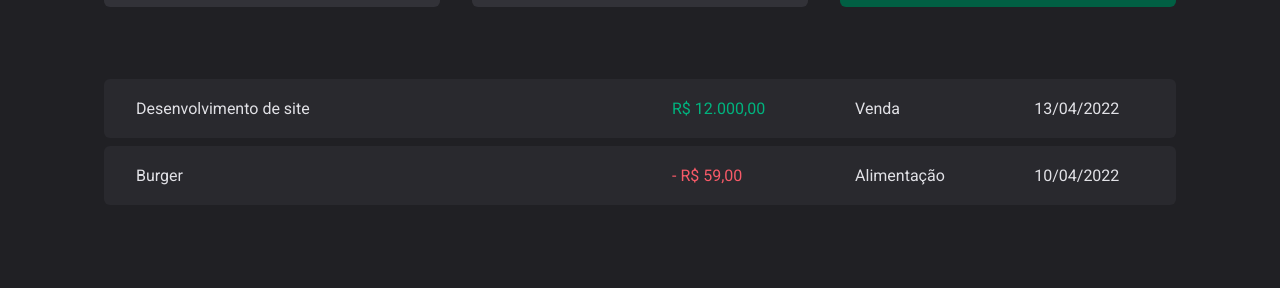
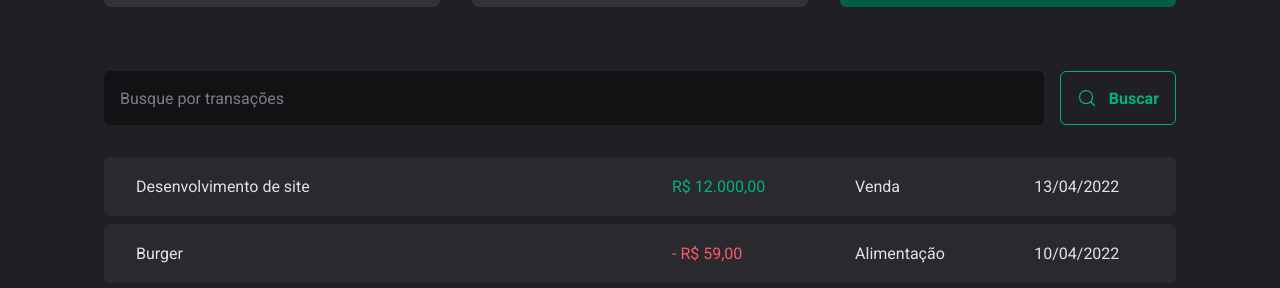
Before and after one commit to artenlf/ignite-dt-money, a React (Vite) app: page / in a window 1280 px wide. Shown: the part 523-811 px from the top of the page. Built offline with nearby package versions, Linux system fonts and the light colour scheme.

Commit message:
feat: created SearchForm component and styles for transactions page

```diff
--- /dev/null
+++ b/src/pages/Transactions/components/SearchForm/index.tsx
@@ -0,0 +1,15 @@
+import { MagnifyingGlass } from "phosphor-react";
+import { SearchFormContainer } from "./styles";
+
+export function SearchForm() {
+  return (
+      <SearchFormContainer>
+        <input type="text" placeholder="Busque por transações" />
+
+        <button type="submit">
+          <MagnifyingGlass size={20} />
+          Buscar
+        </button>
+      </SearchFormContainer>
+    )
+}
--- /dev/null
+++ b/src/pages/Transactions/components/SearchForm/styles.ts
@@ -0,0 +1,44 @@
+import styled from "styled-components";
+
+
+export const SearchFormContainer = styled.form`
+  display: flex;
+  gap: 1rem;
+
+  input {
+    flex: 1;
+    border-radius: 6px;
+    border: 0;
+    background: ${props => props.theme["gray-900"]};
+    color: ${props => props.theme["gray-300"]};
+    padding: 1rem;
+
+    &::placeholder {
+      color: ${props => props.theme["gray-500"]};
+      }
+    }
+
+    button {
+      display: flex;
+      align-items: center;
+      gap: 0.75rem;
+
+      border: 0;
+      padding: 1rem;
+      background: transparent;
+      border: 1px solid ${props => props.theme["green-300"]};
+      color: ${props => props.theme["green-300"]};
+      font-weight: bold;
+      border-radius: 6px;
+
+      &:hover {
+        background: ${props => props.theme["green-500"]};
+        border-color: ${props => props.theme["green-500"]};
+        color: ${props => props.theme.white};
+        transition:
+          background-color 0.2s,
+          color 0.2s,
+          border-color 0.2s;
+      }
+    }
+`
--- a/src/pages/Transactions/index.tsx
+++ b/src/pages/Transactions/index.tsx
@@ -1,5 +1,6 @@
 import { Header } from "../../components/Header";
 import { Summary } from "../../components/Summary";
+import { SearchForm } from "./components/SearchForm";
 import { PriceHightlight, TransactionsContainer, TransactionsTable } from './styles';
 
 export function Transactions() {
@@ -8,6 +9,7 @@
         <Header />
         <Summary />
         <TransactionsContainer>
+          <SearchForm />
 
         <TransactionsTable>
           <tbody>
--- a/src/pages/Transactions/styles.ts
+++ b/src/pages/Transactions/styles.ts
@@ -11,7 +11,7 @@
   width: 100%;
   border-collapse: separate;
   border-spacing: 0 0.5rem;
-  /* margin-top: 1.5rem; */
+  margin-top: 1.5rem;
 
   td {
     padding: 1.25rem 2rem;
```
